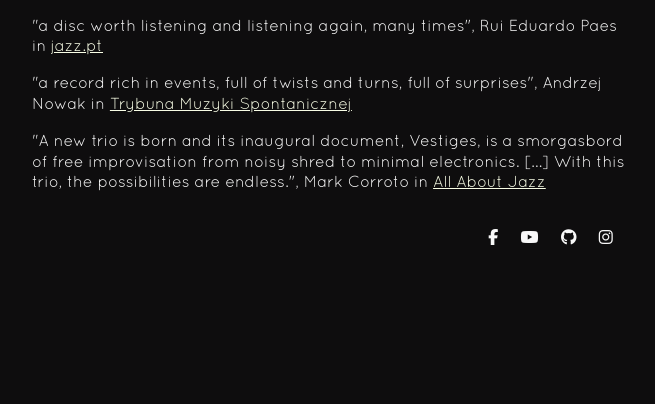
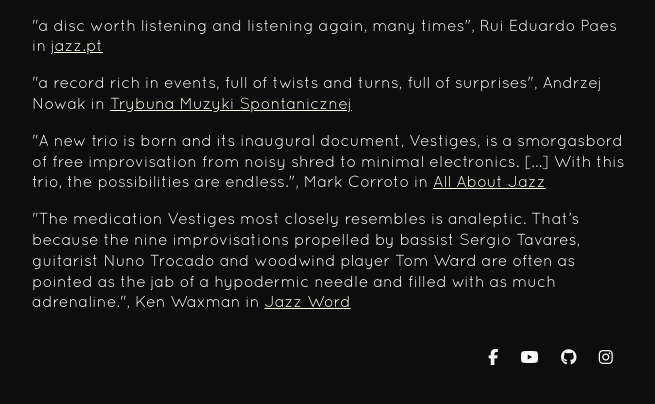
Before and after one commit to ntrocado/ntrocado.github.io, a Jekyll site: the page built from projects/vestiges.html, in a window 1280 px wide, cut to the strip 269-673 px from the top of the page. Shown: the whole strip, without its empty margins (308-963 px from the left). Built offline with Jekyll 4.4.1, drawn with Linux system fonts in a browser that asks for light colours; nearby versions of some CDN libraries.

Commit message:
Add new Vestiges review

```diff
--- /dev/null
+++ b/_news/vestiges-waxman-review.html
@@ -0,0 +1,6 @@
+---
+date: 2020-11-06
+---
+
+Ken Waxman posted a <a href="http://www.jazzword.com/one-review/?id=130365">review</a>
+of <a href="/projects/vestiges.html">Vestiges</a> on <a href="http://www.jazzword.com">Jazz Word</a>.
--- a/projects/vestiges.html
+++ b/projects/vestiges.html
@@ -10,4 +10,5 @@ title: Nuno Trocado - Projects - Vestiges
   <p>"a disc worth listening and listening again, many times", Rui Eduardo Paes in <a href="https://jazz.pt/ponto-escuta/2020/02/17/sergio-tavares-nuno-trocado-tom-ward-vestiges-edicao-de-autor/">jazz.pt</a></p>
   <p>"a record rich in events, full of twists and turns, full of surprises", Andrzej Nowak in <a href="https://spontaneousmusictribune.blogspot.com/2020/03/clarke-willberg-karlsen-tavares-trocado.html">Trybuna Muzyki Spontanicznej</a></p>
   <p>"A new trio is born and its inaugural document, Vestiges, is a smorgasbord of free improvisation from noisy shred to minimal electronics. [...] With this trio, the possibilities are endless.", Mark Corroto in <a href="https://www.allaboutjazz.com/vestiges-sergio-tavares-nuno-trocado-tom-ward-self-published">All About Jazz</a></p>
+  <p>"The medication Vestiges most closely resembles is analeptic. That’s because the nine improvisations propelled by bassist Sergio Tavares, guitarist Nuno Trocado and woodwind player Tom Ward are often as pointed as the jab of a hypodermic needle and filled with as much adrenaline.", Ken Waxman in <a href="http://www.jazzword.com/one-review/?id=130365">Jazz Word</a></p>
 </section>
```
